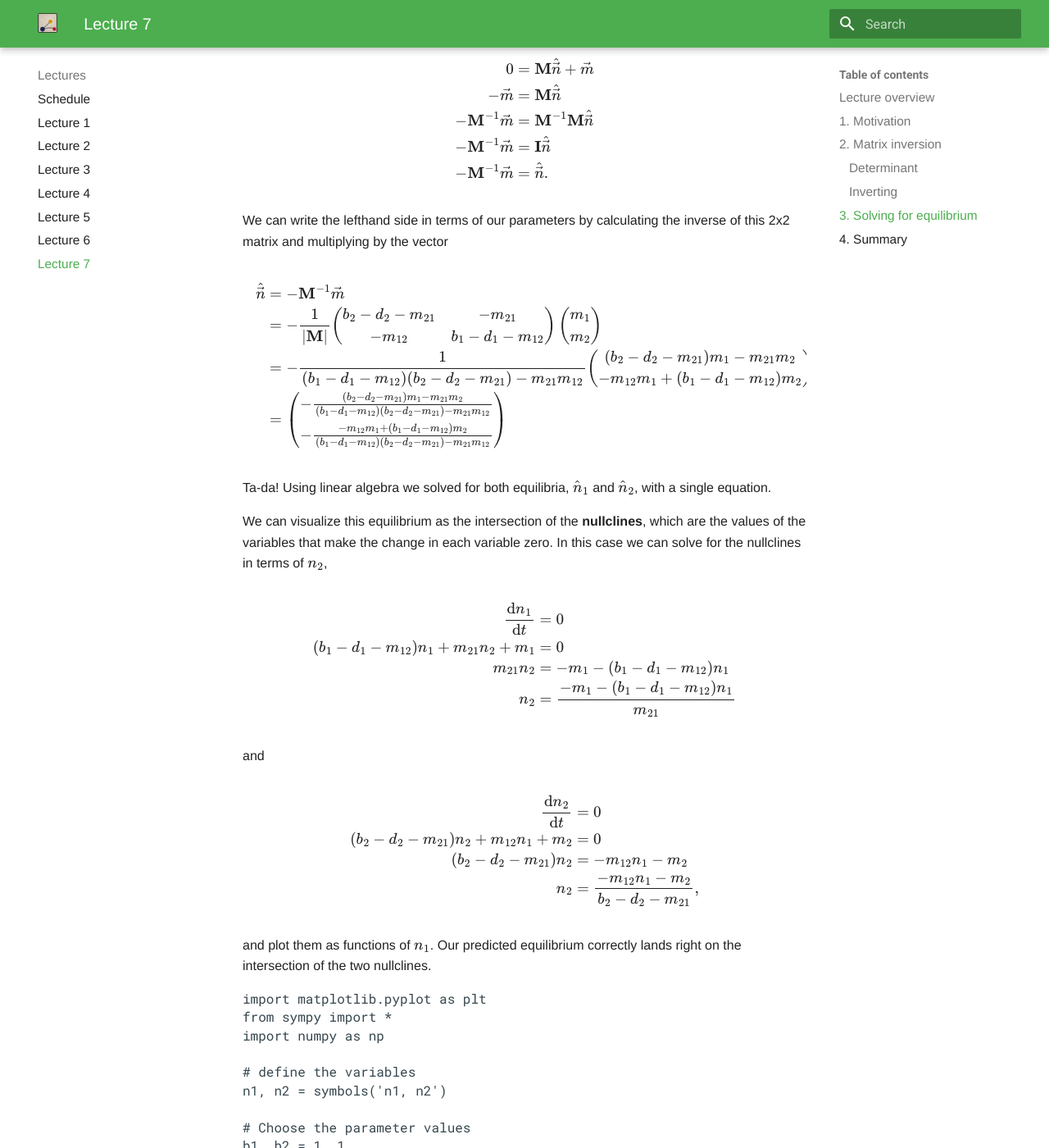
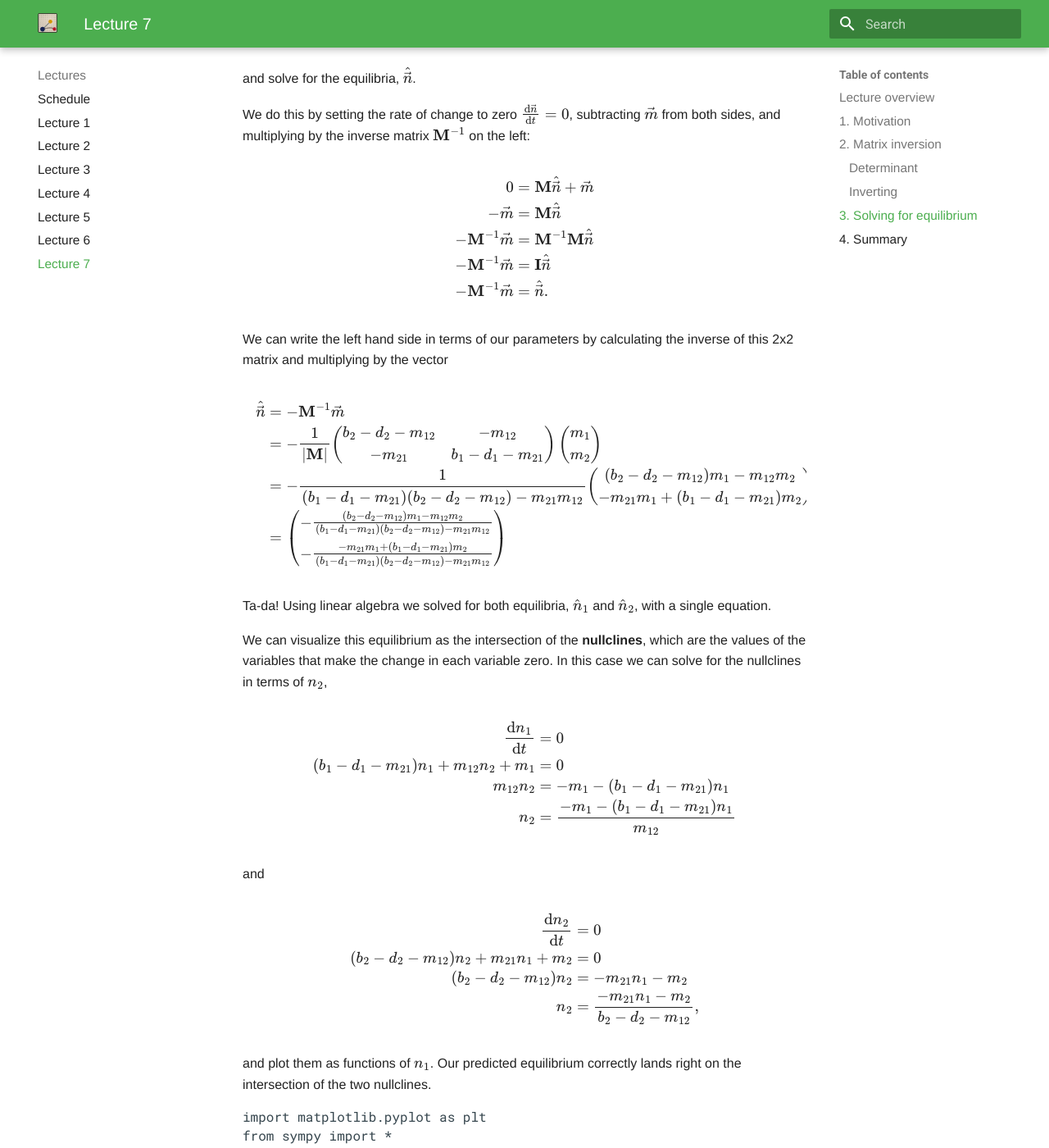
Before and after one commit to osmond-lab/eeb314, an MkDocs documentation site: the page built from docs/lectures/lecture-07.md, in a window 1280 px wide and 1400 px high, scrolled down 5149 px. Shown: the whole window at 82% size. Built offline with MkDocs 1.6.1 and Material for MkDocs 9.7.7, drawn with Linux system fonts in a browser that asks for light colours; comment, search, counter and statistics services are not loaded; some of the changed text lies outside the part shown.

Commit message:
lecture 7 typos fixed

```diff
--- a/docs/lectures/lecture-07.md
+++ b/docs/lectures/lecture-07.md
@@ -59,7 +61,7 @@ Next we would like to solve for the equilibria. To do this we need to learn how
 
 In the last lecture we discussed matrix addition and multiplication. We did not yet discuss division. In fact, for matrices, there is no such thing as division. The analogy is the **inverse**.
 
-A square $m\times m$ matrix $\mathbf{M}$ is **invertible** if it may be multiplied by another matrix to get the identity matrix.  We call this second matrix, $\mathbf{M}^{-1}$ the **inverse** of the first,
+A square $m\times m$ matrix $\mathbf{M}$ is **invertible** if it may be multiplied by another matrix to get the identity matrix.  We call this second matrix, $\mathbf{M}^{-1}$, the **inverse** of the first,
 
 $$
 \mathbf{M}\mathbf{M}^{-1} = \mathbf{I} = \mathbf{M}^{-1}\mathbf{M}.
@@ -143,7 +145,7 @@ m_{11}
 \end{aligned}
 $$
 
-Now, why does the determinant tell us anything about whether a matrix is invertible? Well, when the determinant is zero, $|\mathbf{M}|=0$, it means that the rows are not linearly independent, that is, some row $\vec{r}_k$ can be written as $a_1 \vec{r}_1 + \cdots + a_{k-1} \vec{r}_{k-1} + a_{k+1} \vec{r}_{k+1} + \cdots + a_n \vec{r}_n$, where the $a_i$ are scalars. As a result, when we multiply a vector by a matrix with a determinant of zero we lose some information, and therefore cannot reverse the operation. This is analagous to mutliplying by 0 in normal algebra -- if we multiply a bunch of different numbers by zero we have no way of reversing the operation to know what the original numbers were. So, a matrix is invertible only if it has a nonzero determinant, $|\mathbf{M}|\neq0$. Matrices that are not invertible are called **singular**.
+Now, why does the determinant tell us anything about whether a matrix is invertible? Well, when the determinant is zero, $|\mathbf{M}|=0$, it means that the rows are not linearly independent, that is, some row $\vec{r}_k$ can be written as $a_1 \vec{r}_1 + \cdots + a_{k-1} \vec{r}_{k-1} + a_{k+1} \vec{r}_{k+1} + \cdots + a_n \vec{r}_n$, where the $a_i$ are scalars. As a result, when we multiply a vector by a matrix with a determinant of zero we lose some information and therefore cannot reverse the operation. This is analagous to mutliplying by 0 in normal algebra -- if we multiply a bunch of different numbers by zero we have no way of reversing the operation to know what the original numbers were. So, a matrix is invertible only if it has a nonzero determinant, $|\mathbf{M}|\neq0$. Matrices that are not invertible are called **singular**.
 
 Geometrically, mutliplying multiple vectors by a matrix whose deteriminant is zero causes them to fall along a line. Below we multiply the two black vectors by a matrix whose determinant is zero to get the two red vectors, which fall along the same line.
 
@@ -241,17 +248,17 @@ $$
 \end{align*}
 $$
 
-We can write the lefthand side in terms of our parameters by calculating the inverse of this 2x2 matrix and multiplying by the vector
+We can write the left hand side in terms of our parameters by calculating the inverse of this 2x2 matrix and multiplying by the vector
 
 $$
 \begin{align}
 \hat{\vec{n}}
 &=-\mathbf{M}^{-1}\vec{m}\\
 &=-\frac{1}{|\mathbf{M}|}
-\begin{pmatrix} b_2 - d_2 - m_{21} & -m_{21} \\ -m_{12} & b_1 - d_1 - m_{12} \end{pmatrix}
+\begin{pmatrix} b_2 - d_2 - m_{12} & -m_{12} \\ -m_{21} & b_1 - d_1 - m_{21} \end{pmatrix}
 \begin{pmatrix} m_1 \\ m_2 \end{pmatrix}\\
-&= -\frac{1}{(b_1 - d_1 - m_{12})(b_2 - d_2 - m_{21})-m_{21}m_{12}} \begin{pmatrix} (b_2 - d_2 - m_{21})m_1 -m_{21}m_2 \\ -m_{12}m_1 + (b_1 - d_1 - m_{12})m_2 \end{pmatrix}\\
-&= \begin{pmatrix} -\frac{(b_2 - d_2 - m_{21})m_1 -m_{21}m_2}{(b_1 - d_1 - m_{12})(b_2 - d_2 - m_{21})-m_{21}m_{12}} \\ -\frac{-m_{12}m_1 + (b_1 - d_1 - m_{12})m_2}{(b_1 - d_1 - m_{12})(b_2 - d_2 - m_{21})-m_{21}m_{12}} \end{pmatrix}
+&= -\frac{1}{(b_1 - d_1 - m_{21})(b_2 - d_2 - m_{12})-m_{21}m_{12}} \begin{pmatrix} (b_2 - d_2 - m_{12})m_1 -m_{12}m_2 \\ -m_{21}m_1 + (b_1 - d_1 - m_{21})m_2 \end{pmatrix}\\
+&= \begin{pmatrix} -\frac{(b_2 - d_2 - m_{12})m_1 -m_{12}m_2}{(b_1 - d_1 - m_{21})(b_2 - d_2 - m_{12})-m_{21}m_{12}} \\ -\frac{-m_{21}m_1 + (b_1 - d_1 - m_{21})m_2}{(b_1 - d_1 - m_{21})(b_2 - d_2 - m_{12})-m_{21}m_{12}} \end{pmatrix}
 \end{align}
 $$
 
@@ -262,9 +269,9 @@ We can visualize this equilibrium as the intersection of the **nullclines**, whi
 $$
 \begin{align}
 \frac{\mathrm{d}n_1}{\mathrm{d}t} &= 0\\
-(b_1 - d_1 - m_{12})n_1 + m_{21} n_2 + m_1 &= 0\\
-m_{21} n_2 &= -m_1 - (b_1 - d_1 - m_{12})n_1\\
-n_2 &= \frac{-m_1 - (b_1 - d_1 - m_{12})n_1}{m_{21}}
+(b_1 - d_1 - m_{21})n_1 + m_{12} n_2 + m_1 &= 0\\
+m_{12} n_2 &= -m_1 - (b_1 - d_1 - m_{21})n_1\\
+n_2 &= \frac{-m_1 - (b_1 - d_1 - m_{21})n_1}{m_{12}}
 \end{align}
 $$
 
@@ -273,9 +280,9 @@ and
 $$
 \begin{align}
 \frac{\mathrm{d}n_2}{\mathrm{d}t} &= 0\\
-(b_2 - d_2 - m_{21})n_2 + m_{12} n_1 + m_2 &= 0\\
-(b_2 - d_2 - m_{21})n_2  &= -m_{12} n_1 - m_2\\
-n_2  &= \frac{-m_{12} n_1 - m_2}{b_2 - d_2 - m_{21}},
+(b_2 - d_2 - m_{12})n_2 + m_{21} n_1 + m_2 &= 0\\
+(b_2 - d_2 - m_{12})n_2  &= -m_{21} n_1 - m_2\\
+n_2  &= \frac{-m_{21} n_1 - m_2}{b_2 - d_2 - m_{12}},
 \end{align}
 $$
 
```
Also changed, not shown: other parts of docs/lectures/lecture-07.md (+10 -3 lines), site/lectures/lecture-07/index.html, site/search/search_index.json, 2 other files.
